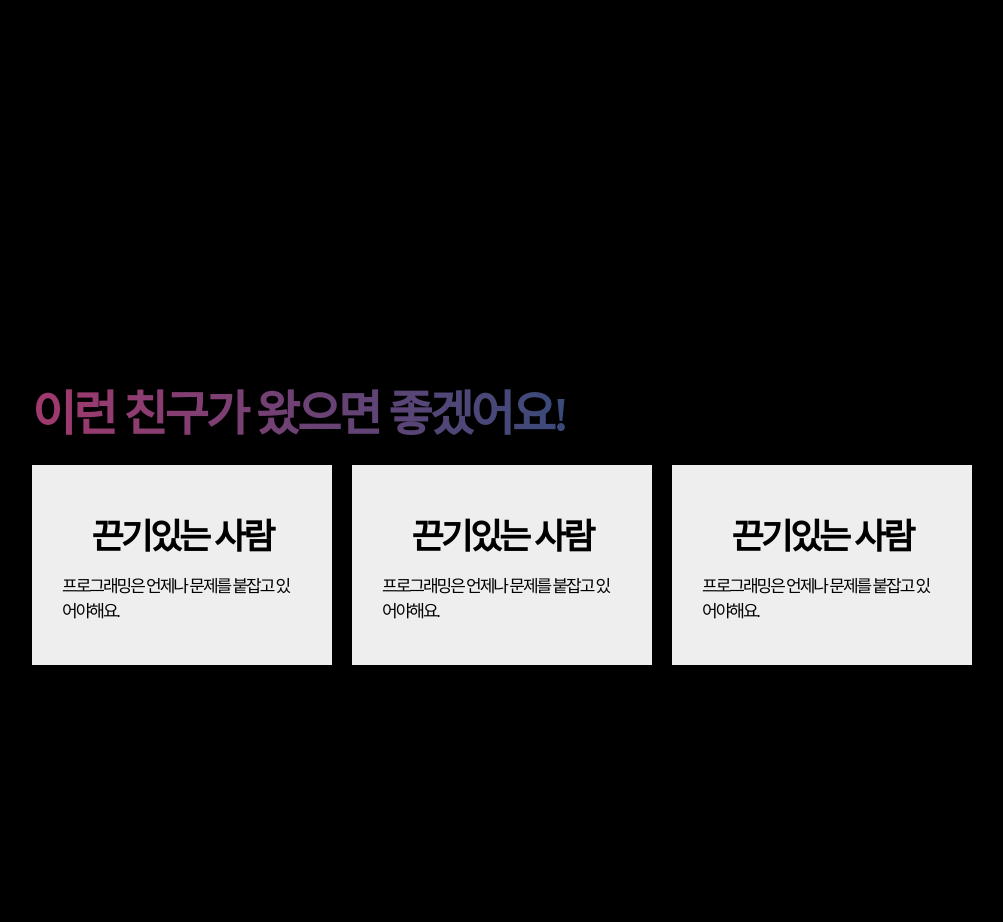
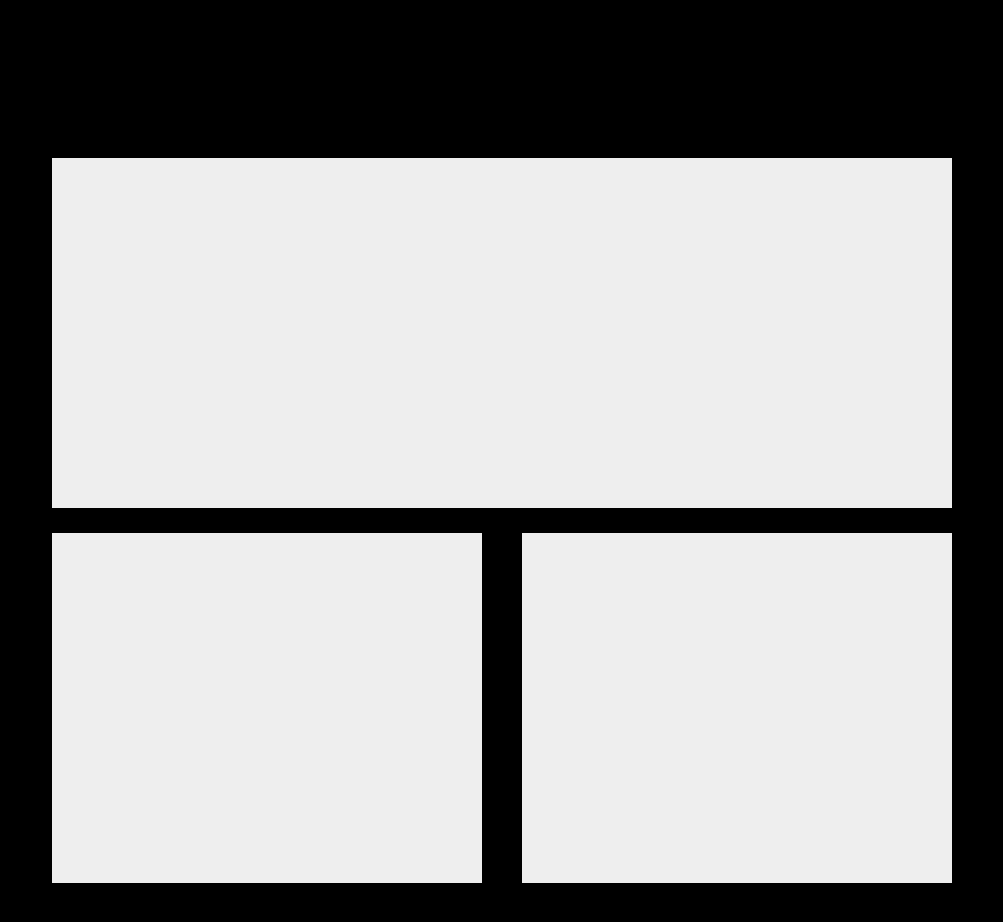
Before and after one commit to gywns022727/mc, a React (Create React App) app: page / in a window 1280 px wide. Shown: the part 1480-2402 px from the top of the page, without its empty margins (138-1141 px from the left). Built offline with nearby package versions, Linux system fonts and the light colour scheme.

Commit message:
20230 02 02 ImagePage update

```diff
--- /dev/null
+++ b/src/Components/ImageSection.jsx
@@ -0,0 +1,93 @@
+import React from "react";
+import styled from "styled-components";
+
+export default function ImageSection() {
+  return (
+    <Wrap>
+      <Container>
+        <Img1></Img1>
+        <ImgBox>
+          <Img2></Img2>
+          <Img3></Img3>
+        </ImgBox>
+      </Container>
+    </Wrap>
+  );
+}
+
+const Img1 = styled.div`
+  width: 900px;
+  height: 350px;
+  background-color: #eeeeee;
+
+  @media screen and (max-width: 1000px) {
+    width: calc(100% - 100px);
+    height: 250px;
+  }
+
+  @media screen and (max-width: 400px) {
+    width: calc(100% - 50px);
+  }
+`;
+
+const Img2 = styled.div`
+  width: 430px;
+  height: 350px;
+  background-color: #eeeeee;
+  @media screen and (max-width: 1000px) {
+    width: 100%;
+    height: 250px;
+  }
+`;
+
+const Img3 = styled.div`
+  width: 430px;
+  height: 350px;
+  background-color: #eeeeee;
+  @media screen and (max-width: 1000px) {
+    display: none;
+  }
+`;
+
+const Wrap = styled.div`
+  width: 100vw;
+  height: 100vh;
+  background-color: #000000;
+  /*
+  @media screen and (max-width: 400px) {
+    width: calc(100% - 50px);
+    height: 250px;
+  } */
+`;
+
+const Container = styled.div`
+  margin: 0 auto;
+  width: 1000px;
+  height: 100%;
+  display: flex;
+  flex-direction: column;
+  align-items: center;
+  justify-content: center;
+
+  @media screen and (max-width: 1000px) {
+    width: 100%;
+  }
+`;
+
+const ImgBox = styled.div`
+  margin-top: 25px;
+  width: 900px;
+  height: 350px;
+  display: flex;
+  justify-content: space-between;
+
+  @media screen and (max-width: 1000px) {
+    width: calc(100% - 100px);
+    height: 250px;
+    flex-wrap: wrap;
+  }
+
+  @media screen and (max-width: 400px) {
+    width: calc(100% - 50px);
+  }
+`;
--- a/src/page/index.jsx
+++ b/src/page/index.jsx
@@ -2,6 +2,7 @@ import React from "react";
 import styled from "styled-components";
 import MainSection from "../Components/MainSection";
 import TextSection from "../Components/TextSection";
+import ImageSection from "../Components/ImageSection";
 import HopeSection from "../Components/HopeSection";
 
 export default function index() {
@@ -9,8 +10,7 @@ export default function index() {
     <Wrap>
       <MainSection />
       <TextSection />
-      {/* <Section /> */}
-      {/* <Section /> */}
+      <ImageSection />
       <HopeSection />
     </Wrap>
   );
```
Also changed, not shown: src/Components/TextSection.jsx (+7 -0 lines).
